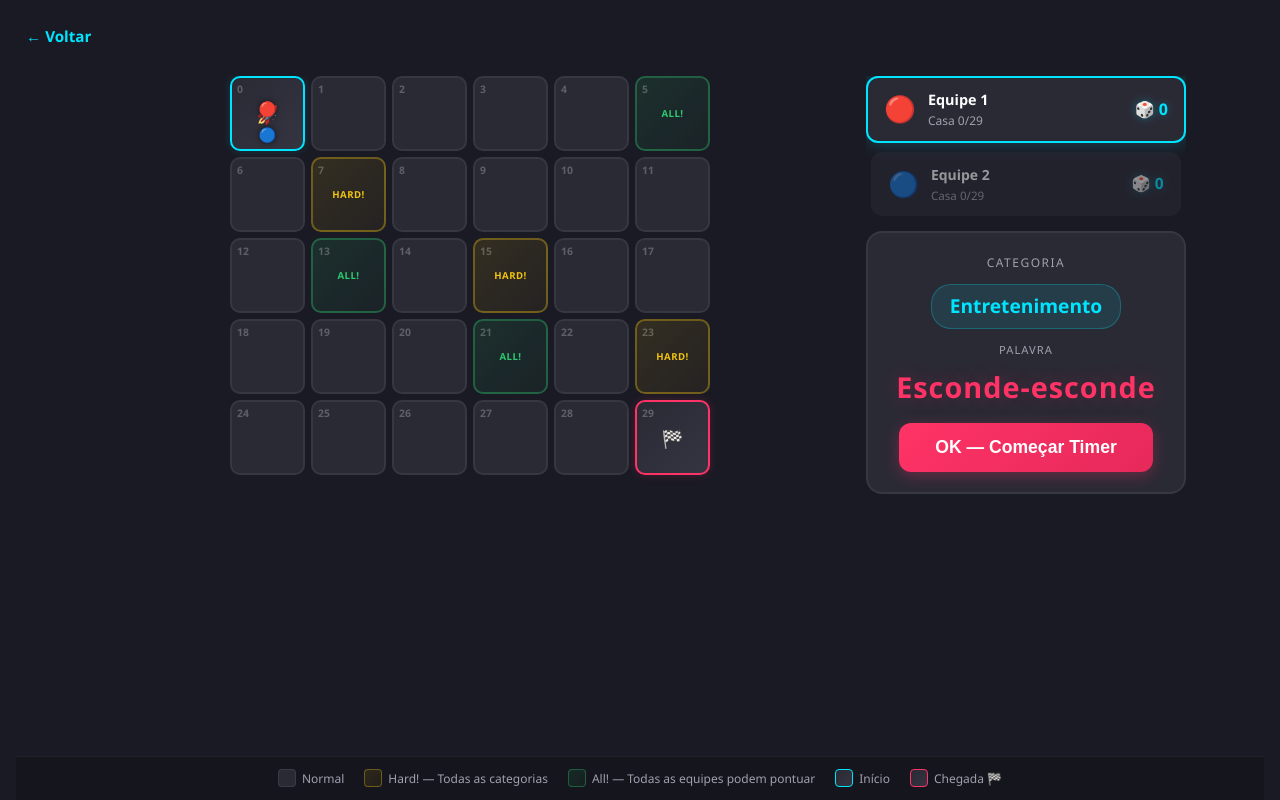
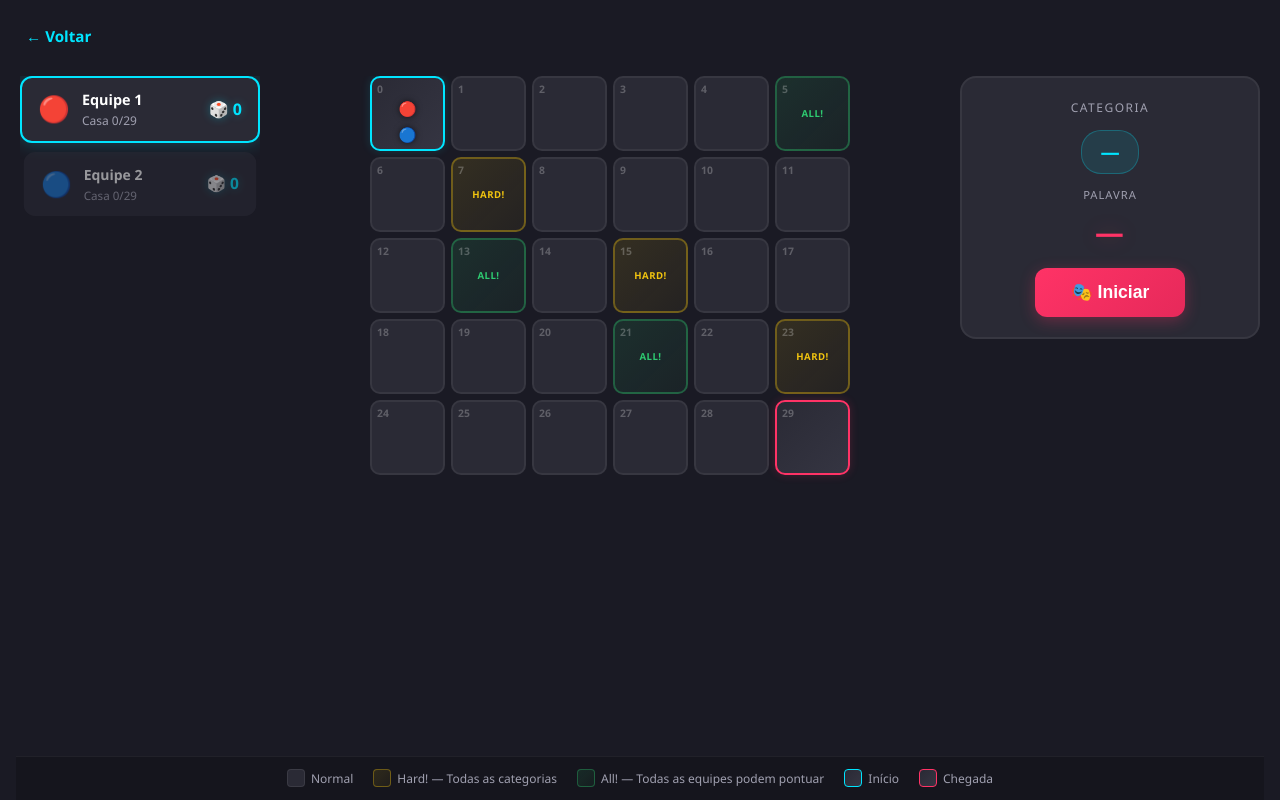
Before and after one commit to mgabrielalmeida/PartyGames, a plain HTML site: page games/single-device/mimica/index.html in a window 1280 px wide. Both pictures are taken after a click on the button "Iniciar Jogo". Drawn offline with Linux system fonts and the light colour scheme.

Commit message:
Alterações na interface da mímica
E correções do funcionamento da casa Hard

```diff
--- a/games/single-device/mimica/index.html
+++ b/games/single-device/mimica/index.html
@@ -38,25 +38,25 @@
             <a href="../../../single-device.html" class="back-btn link-voltar">← Voltar</a>
         </div>
 
-        <!-- Área principal: Tabuleiro + Painel lateral -->
+        <!-- Área principal: Equipes + Tabuleiro + Rodada -->
         <div class="jogo-layout">
 
-            <!-- Tabuleiro -->
+            <!-- Painel esquerdo (equipes) -->
+            <div class="painel-esquerdo">
+                <div id="equipes-container" class="equipes-container">
+                    <!-- Equipes geradas pelo JS -->
+                </div>
+            </div>
+
+            <!-- Tabuleiro (centro) -->
             <div class="tabuleiro-wrapper">
                 <div id="tabuleiro" class="tabuleiro">
                     <!-- Casas geradas pelo JS -->
                 </div>
             </div>
 
-            <!-- Painel lateral (equipes + rodada) -->
-            <div class="painel-lateral">
-
-                <!-- Cards das equipes -->
-                <div id="equipes-container" class="equipes-container">
-                    <!-- Equipes geradas pelo JS -->
-                </div>
-
-                <!-- Card da rodada -->
+            <!-- Painel direito (rodada) -->
+            <div class="painel-direito">
                 <div class="rodada-card" id="rodada-card">
                     <span class="rodada-label">Categoria</span>
                     <h3 id="categoria-texto" class="categoria-valor">—</h3>
@@ -82,8 +82,8 @@
                         <button id="btn-ok" class="btn-primario">OK — Começar Timer</button>
                     </div>
                 </div>
+            </div>
 
-            </div>
         </div>
 
         <!-- Legenda inferior -->
@@ -106,7 +106,7 @@
             </div>
             <div class="legenda-item">
                 <span class="legenda-casa legenda-finish"></span>
-                <span>Chegada 🏁</span>
+                <span>Chegada</span>
             </div>
         </footer>
 
--- a/games/single-device/mimica/script.js
+++ b/games/single-device/mimica/script.js
@@ -10,7 +10,7 @@ const CIRCUNFERENCIA_TIMER = 2 * Math.PI * 45; // 283
 const ICONES_EQUIPES = ['🔴', '🔵', '🟢', '🟡'];
 
 const CASAS_HARD = [7, 15, 23];   // Casas que são "Hard!" (índice 0-based)
-const CASAS_ALL  = [5, 13, 21];   // Casas que são "All!"
+const CASAS_ALL = [5, 13, 21];   // Casas que são "All!"
 
 // --- CATEGORIAS E PALAVRAS ---
 const CATEGORIAS = {
@@ -185,11 +185,34 @@ DOM.btnIniciar.addEventListener('click', () => {
     montarEquipes();
     mostrarTela(DOM.telaJogo);
 
-    // Inicia a primeira rodada após a transição
+    // Mostrar estado inicial: sem palavra, com botão "Iniciar"
     setTimeout(() => {
-        iniciarRodada();
+        mostrarTelaInicialRodada();
     }, 500);
 });
+
+/** Mostra o card de rodada com um botão "Iniciar" antes da primeira rodada */
+function mostrarTelaInicialRodada() {
+    DOM.categoriaTexto.textContent = '—';
+    DOM.palavraTexto.textContent = '—';
+    DOM.palavraTexto.classList.remove('oculta');
+    DOM.timerContainer.style.display = 'none';
+    pararTimer();
+
+    // Remover badges existentes
+    const existente = DOM.rodadaCard.querySelector('.rodada-tipo-badge');
+    if (existente) existente.remove();
+
+    DOM.rodadaBotoes.innerHTML = `
+        <button id="btn-iniciar-rodada" class="btn-primario">🎭 Iniciar</button>
+    `;
+    document.getElementById('btn-iniciar-rodada').addEventListener('click', () => {
+        iniciarRodada();
+    });
+
+    atualizarEquipes();
+    atualizarIconesTabuleiro();
+}
 
 // =========================================
 //  TABULEIRO
@@ -310,12 +333,7 @@ function iniciarRodada() {
     }
 
     // Sortear categoria
-    if (estado.tipoRodada === 'hard') {
-        // Hard: Sorteia de todas as categorias
-        estado.categoriaAtual = sortear(NOMES_CATEGORIAS);
-    } else {
-        estado.categoriaAtual = sortear(NOMES_CATEGORIAS);
-    }
+    estado.categoriaAtual = sortear(NOMES_CATEGORIAS);
 
     // Sortear palavra (evitando repetidas)
     let palavras = CATEGORIAS[estado.categoriaAtual];
@@ -329,7 +347,11 @@ function iniciarRodada() {
     estado.palavrasUsadas.add(estado.palavraAtual);
 
     // Atualizar UI
-    DOM.categoriaTexto.textContent = estado.categoriaAtual;
+    if (estado.tipoRodada === 'hard') {
+        DOM.categoriaTexto.textContent = 'Todas as categorias';
+    } else {
+        DOM.categoriaTexto.textContent = estado.categoriaAtual;
+    }
     DOM.palavraTexto.textContent = estado.palavraAtual;
     DOM.palavraTexto.classList.remove('oculta');
 
--- a/games/single-device/mimica/style.css
+++ b/games/single-device/mimica/style.css
@@ -157,10 +157,11 @@ body {
     display: flex;
     gap: 20px;
     width: 100%;
-    max-width: 1100px;
+    max-width: 1300px;
     flex: 1;
     min-height: 0;
     padding: 0 4px;
+    margin: 0 auto;
 }
 
 /* =========================================
@@ -214,20 +215,10 @@ body {
     box-shadow: 0 0 10px rgba(0, 229, 255, 0.15);
 }
 
-.casa.casa-start::after {
-    content: '🚀';
-    font-size: 1.1rem;
-}
-
 .casa.casa-finish {
     background: linear-gradient(135deg, #2a2a35, #353542);
     border-color: var(--accent-color);
     box-shadow: 0 0 10px rgba(255, 51, 102, 0.2);
-}
-
-.casa.casa-finish::after {
-    content: '🏁';
-    font-size: 1.1rem;
 }
 
 .casa.casa-hard {
@@ -283,6 +274,7 @@ body {
         transform: scale(0);
         opacity: 0;
     }
+
     to {
         transform: scale(1);
         opacity: 1;
@@ -290,10 +282,10 @@ body {
 }
 
 /* =========================================
-   PAINEL LATERAL
+   PAINEL ESQUERDO (Equipes)
    ========================================= */
-.painel-lateral {
-    width: 320px;
+.painel-esquerdo {
+    width: 240px;
     flex-shrink: 0;
     display: flex;
     flex-direction: column;
@@ -307,6 +299,19 @@ body {
     display: flex;
     flex-direction: column;
     gap: 8px;
+}
+
+/* =========================================
+   PAINEL DIREITO (Rodada)
+   ========================================= */
+.painel-direito {
+    width: 300px;
+    flex-shrink: 0;
+    display: flex;
+    flex-direction: column;
+    gap: 14px;
+    overflow-y: auto;
+    max-height: calc(100vh - 100px);
 }
 
 .equipe-card {
@@ -579,6 +584,7 @@ body {
         transform: scale(0) rotate(-180deg);
         opacity: 0;
     }
+
     to {
         transform: scale(1) rotate(0deg);
         opacity: 1;
@@ -681,6 +687,7 @@ body {
         opacity: 0;
         transform: scale(0.85) translateY(20px);
     }
+
     to {
         opacity: 1;
         transform: scale(1) translateY(0);
@@ -731,8 +738,15 @@ body {
 }
 
 @keyframes bounce {
-    0%, 100% { transform: translateY(0); }
-    50% { transform: translateY(-15px); }
+
+    0%,
+    100% {
+        transform: translateY(0);
+    }
+
+    50% {
+        transform: translateY(-15px);
+    }
 }
 
 .fim-mensagem {
@@ -775,11 +789,27 @@ body {
    ANIMAÇÕES EXTRAS
    ========================================= */
 @keyframes shake {
-    0%, 100% { transform: translateX(0); }
-    20% { transform: translateX(-6px); }
-    40% { transform: translateX(6px); }
-    60% { transform: translateX(-4px); }
-    80% { transform: translateX(4px); }
+
+    0%,
+    100% {
+        transform: translateX(0);
+    }
+
+    20% {
+        transform: translateX(-6px);
+    }
+
+    40% {
+        transform: translateX(6px);
+    }
+
+    60% {
+        transform: translateX(-4px);
+    }
+
+    80% {
+        transform: translateX(4px);
+    }
 }
 
 .shake {
@@ -787,8 +817,13 @@ body {
 }
 
 @keyframes pulse-green {
-    0% { box-shadow: 0 0 0 0 rgba(46, 204, 113, 0.5); }
-    100% { box-shadow: 0 0 0 12px rgba(46, 204, 113, 0); }
+    0% {
+        box-shadow: 0 0 0 0 rgba(46, 204, 113, 0.5);
+    }
+
+    100% {
+        box-shadow: 0 0 0 12px rgba(46, 204, 113, 0);
+    }
 }
 
 .pulse-acerto {
@@ -796,9 +831,12 @@ body {
 }
 
 @keyframes glowPulse {
-    0%, 100% {
+
+    0%,
+    100% {
         box-shadow: 0 0 10px rgba(0, 229, 255, 0.2);
     }
+
     50% {
         box-shadow: 0 0 25px rgba(0, 229, 255, 0.5);
     }
@@ -807,13 +845,19 @@ body {
 /* =========================================
    RESPONSIVIDADE
    ========================================= */
-@media (max-width: 820px) {
+@media (max-width: 1000px) {
     .jogo-layout {
         flex-direction: column;
         align-items: center;
     }
 
-    .painel-lateral {
+    .painel-esquerdo {
+        width: 100%;
+        max-height: none;
+        order: -1;
+    }
+
+    .painel-direito {
         width: 100%;
         max-height: none;
     }
```
